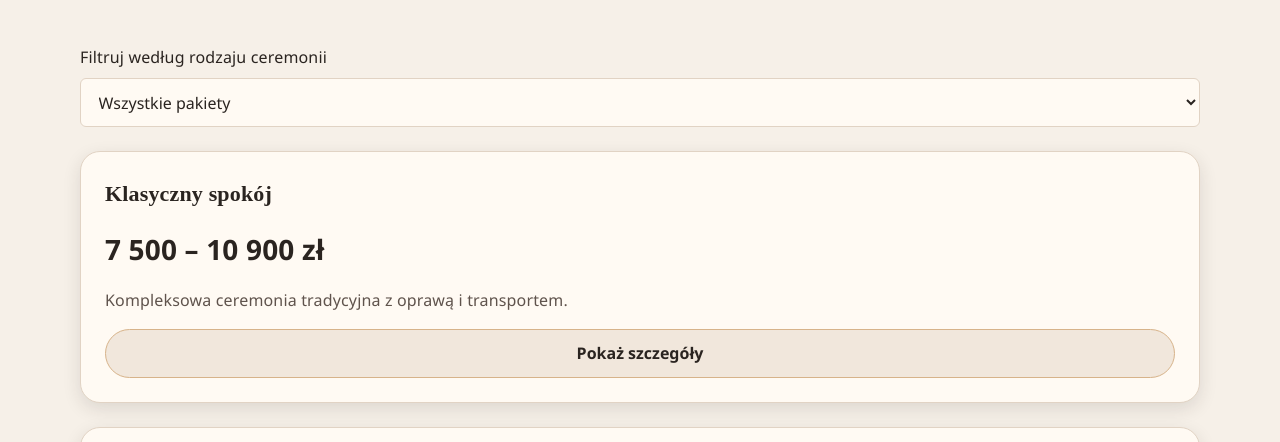
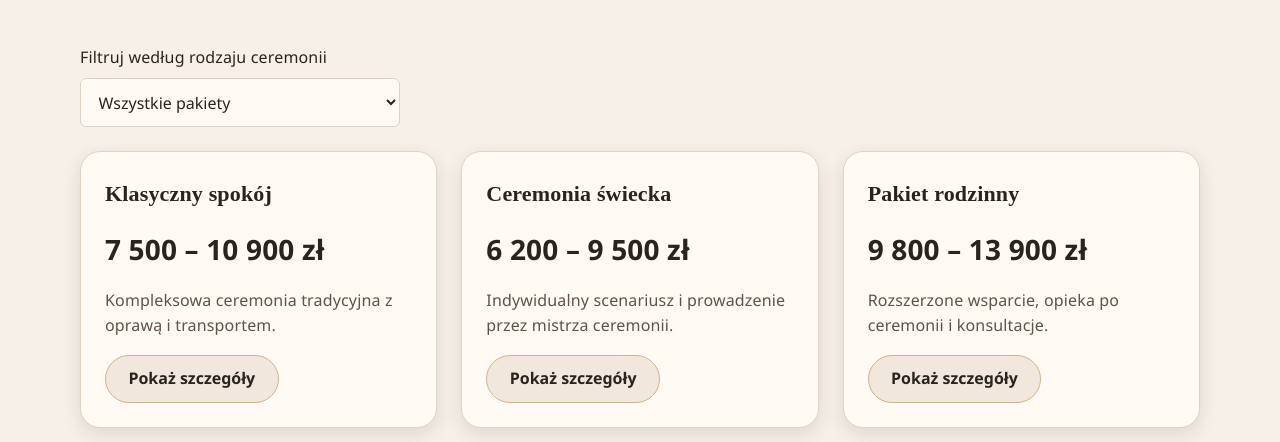
Before and after one commit to KPKrol85/DS-ceremonial-pr01-EternalRest, a website built with Vite: page pricing.html in a window 1280 px wide. Shown: the part 349-791 px from the top of the page. Built offline with nearby package versions, Linux system fonts and the light colour scheme.

Commit message:
Add responsive pricing comparison layout
* arrange pricing packages in a three-column grid from the existing 760 px breakpoint
* preserve single-column mobile layout and stable card width during filtering
* prevent sibling-card stretching and keep pricing detail actions content-sized
* constrain the pricing filter width on larger viewports

```diff
--- a/css/components.css
+++ b/css/components.css
@@ -287,6 +287,7 @@
 .pricing {
   display: grid;
   gap: var(--space-lg);
+  align-items: start;
 }
 
 .pricing__card {
@@ -297,6 +298,10 @@
   box-shadow: var(--shadow-sm);
   display: grid;
   gap: var(--space-md);
+}
+
+.pricing__card > .button {
+  justify-self: start;
 }
 
 .pricing__price {
@@ -500,6 +505,14 @@
     grid-template-columns: repeat(3, 1fr);
   }
 
+  .pricing {
+    grid-template-columns: repeat(3, minmax(0, 1fr));
+  }
+
+  .pricing-filter {
+    max-width: 20rem;
+  }
+
   .footer__grid {
     grid-template-columns: 1.4fr 1fr 1fr 1fr;
   }
--- a/pricing.html
+++ b/pricing.html
@@ -75,7 +75,7 @@
               zakresy cenowe i zakres usług.
             </p>
           </div>
-          <div class="form__field">
+          <div class="form__field pricing-filter">
             <label for="serviceFilter">Filtruj według rodzaju ceremonii</label>
             <select id="serviceFilter" class="form__select" data-pricing-filter>
               <option value="all">Wszystkie pakiety</option>
```
Also changed, not shown: IMPROVEMENTS-UI.md (+1 -0 lines), docs/CHANGELOG.md.
